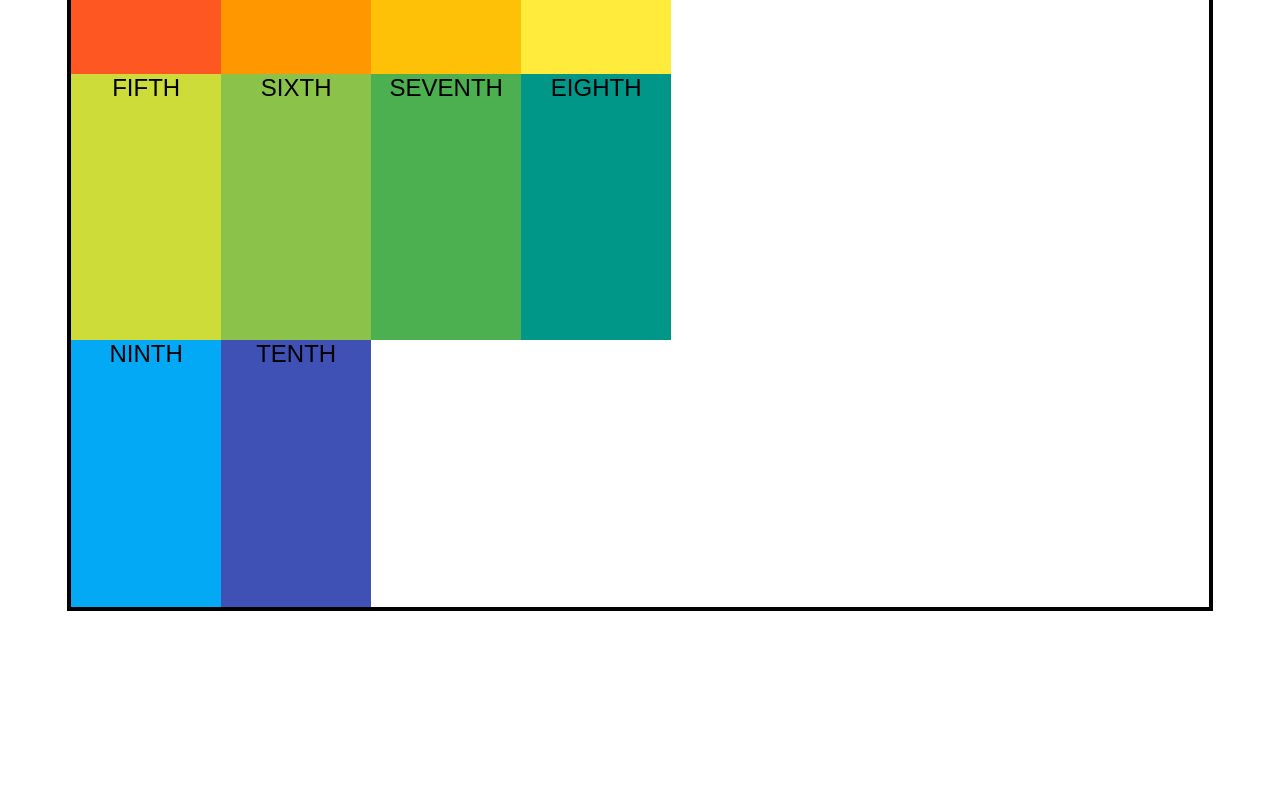
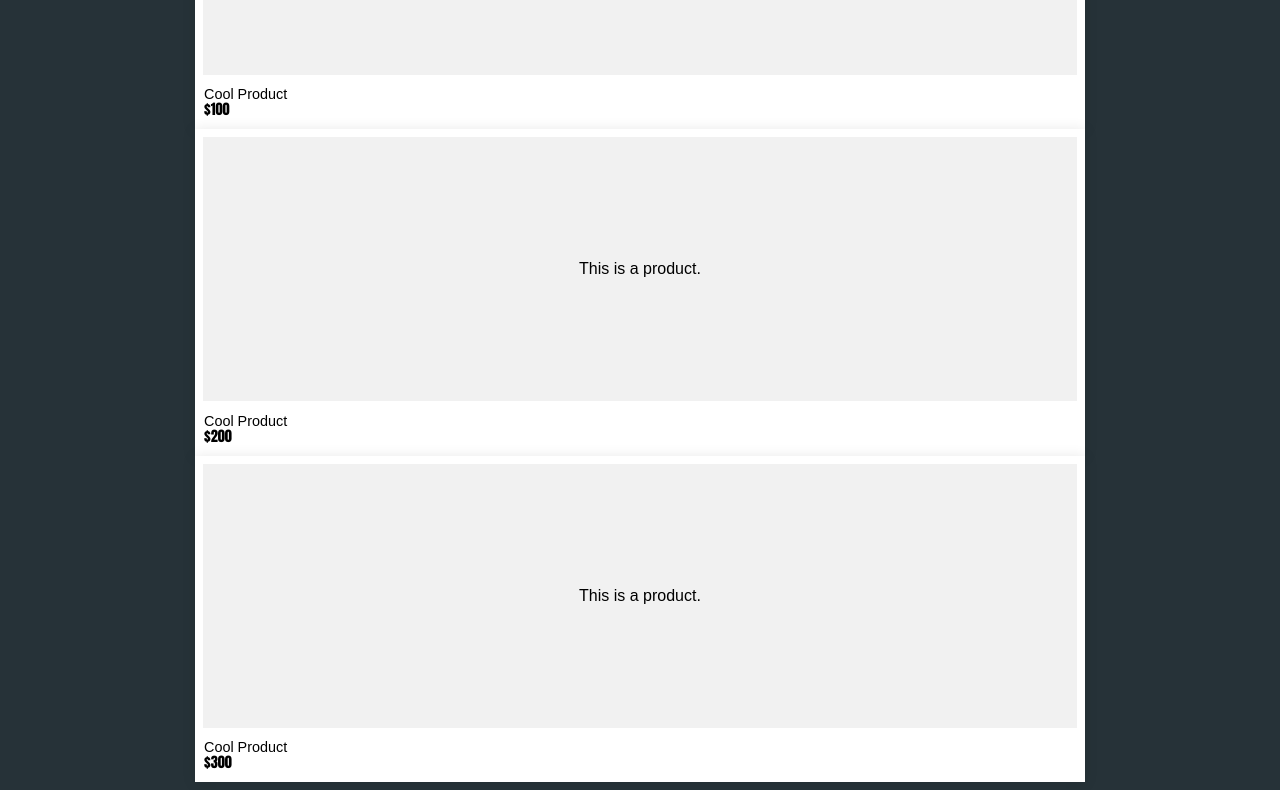
Before and after one commit to jsalinasf/html-and-css, a plain HTML site: page masteringCSSGrid/index.html in a window 1280 px wide. Shown: the part 277-1067 px from the top of the page. Before the commit the page ends 896 px from the top, so only its background shows below. Drawn offline with Linux system fonts and the light colour scheme.

Commit message:
Enabling Grid exercise

```diff
--- a/masteringCSSGrid/css/style.css
+++ b/masteringCSSGrid/css/style.css
@@ -1,27 +1,63 @@
-body {
-  text-align: center;
-  font-family: sans-serif;
+/* ALL YOUR CODE GOES BELOW THIS LINE */
+/* ================================== */
+
+#container {
+  margin: 0 auto;
+  width: 900px;
+
+  /* ⬇️⬇️⬇️ STYLE THE GRID CONTAINER HERE ⬇️⬇️⬇️ */
+
+  /* ⬆️⬆️⬆️ STYLE THE GRID CONTAINER HERE ⬆️⬆️⬆️ */
 }
 
-#container {
-  width: 90%;
-  margin: 0 auto;
-  height: 800px;
-  border: 4px solid black;
-
-  /* GRID OPTIONS */
-
-  /* Makes the whole container an inline element - watch span IM INLINE! */
-  /* display: inline-grid; */
-
-  display: grid;
-
-  /* Define columns in a Grid */
-  /* grid-template-columns: 150px 250px 150px; */
-  grid-template-columns: 150px 150px 150px 150px;
+/* 🚨🚫🙅  START OF THE NO TOUCHING ZONE 🙅🚫🚨 */
+body {
+  font-family: Arial, Helvetica, sans-serif;
+  background-color: #263238;
+}
+h1 {
+  text-align: center;
+  color: white;
+  font-weight: 100;
+}
+.card {
+  position: relative;
+  height: 16.5em;
+  box-shadow: 0px 1px 13px rgba(0, 0, 0, 0.1);
+  cursor: pointer;
+  transition: all 120ms;
+  display: flex;
+  align-items: center;
+  justify-content: center;
+  background: #fff;
+  padding: 0.5em;
+  padding-bottom: 3.4em;
+  margin: 0 5px;
+}
+.card .title {
+  font-family: Arial, Helvetica, sans-serif;
+  font-size: 0.9em;
+  position: absolute;
+  left: 0.625em;
+  bottom: 1.875em;
+  font-weight: 400;
+  color: #000;
+}
+.card .price {
+  font-family: Impact, Haettenschweiler, "Arial Narrow Bold", sans-serif;
+  font-size: 0.9em;
+  position: absolute;
+  left: 0.625em;
+  bottom: 0.625em;
+  color: #000;
 }
 
-.box {
-  font-size: 1.5rem;
-  text-transform: uppercase;
+.image {
+  background: rgb(241, 241, 241);
+  width: 100%;
+  height: 100%;
+  display: flex;
+  justify-content: center;
+  align-items: center;
 }
+/* 🚨🚫🙅  END OF THE NO TOUCHING ZONE 🙅🚫🚨 */
--- /dev/null
+++ b/masteringCSSGrid/enablingGrid/style.css
@@ -0,0 +1,27 @@
+body {
+  text-align: center;
+  font-family: sans-serif;
+}
+
+#container {
+  width: 90%;
+  margin: 0 auto;
+  height: 800px;
+  border: 4px solid black;
+
+  /* GRID OPTIONS */
+
+  /* Makes the whole container an inline element - watch span IM INLINE! */
+  /* display: inline-grid; */
+
+  display: grid;
+
+  /* Define columns in a Grid */
+  /* grid-template-columns: 150px 250px 150px; */
+  grid-template-columns: 1fr 4fr;
+}
+
+.box {
+  font-size: 1.5rem;
+  text-transform: uppercase;
+}
--- a/masteringCSSGrid/index.html
+++ b/masteringCSSGrid/index.html
@@ -2,24 +2,32 @@
 <html lang="en">
   <head>
     <meta charset="UTF-8" />
+    <meta http-equiv="X-UA-Compatible" content="IE=edge" />
     <meta name="viewport" content="width=device-width, initial-scale=1.0" />
+    <title>Exercise 1</title>
+
     <link rel="stylesheet" href="css/style.css" />
-    <title>Mastering CSS Grid</title>
   </head>
+
   <body>
-    <h1>Grid Basics</h1>
-    <!-- <span>IM INLINE!</span> -->
+    <!-- 🙅🚫🚨 No need to touch anything in this HTML file! 🙅🚫🚨 -->
+    <h1>Our Products</h1>
     <div id="container">
-      <div class="box" style="background-color: #ff5722">first</div>
-      <div class="box" style="background-color: #ff9800">second</div>
-      <div class="box" style="background-color: #ffc107">third</div>
-      <div class="box" style="background-color: #ffeb3b">fourth</div>
-      <div class="box" style="background-color: #cddc39">fifth</div>
-      <div class="box" style="background-color: #8bc34a">sixth</div>
-      <div class="box" style="background-color: #4caf50">seventh</div>
-      <div class="box" style="background-color: #009688">eighth</div>
-      <div class="box" style="background-color: #03a9f4">ninth</div>
-      <div class="box" style="background-color: #3f51b5">tenth</div>
+      <div class="card">
+        <div class="image"><span class="text">This is a product</span></div>
+        <span class="title">Cool Product</span>
+        <span class="price">$100</span>
+      </div>
+      <div class="card">
+        <div class="image"><span class="text">This is a product.</span></div>
+        <span class="title">Cool Product</span>
+        <span class="price">$200</span>
+      </div>
+      <div class="card">
+        <div class="image"><span class="text">This is a product.</span></div>
+        <span class="title">Cool Product</span>
+        <span class="price">$300</span>
+      </div>
     </div>
   </body>
 </html>
```
Also changed, not shown: masteringCSSGrid/enablingGrid/index.html (added, +25 -0 lines).
